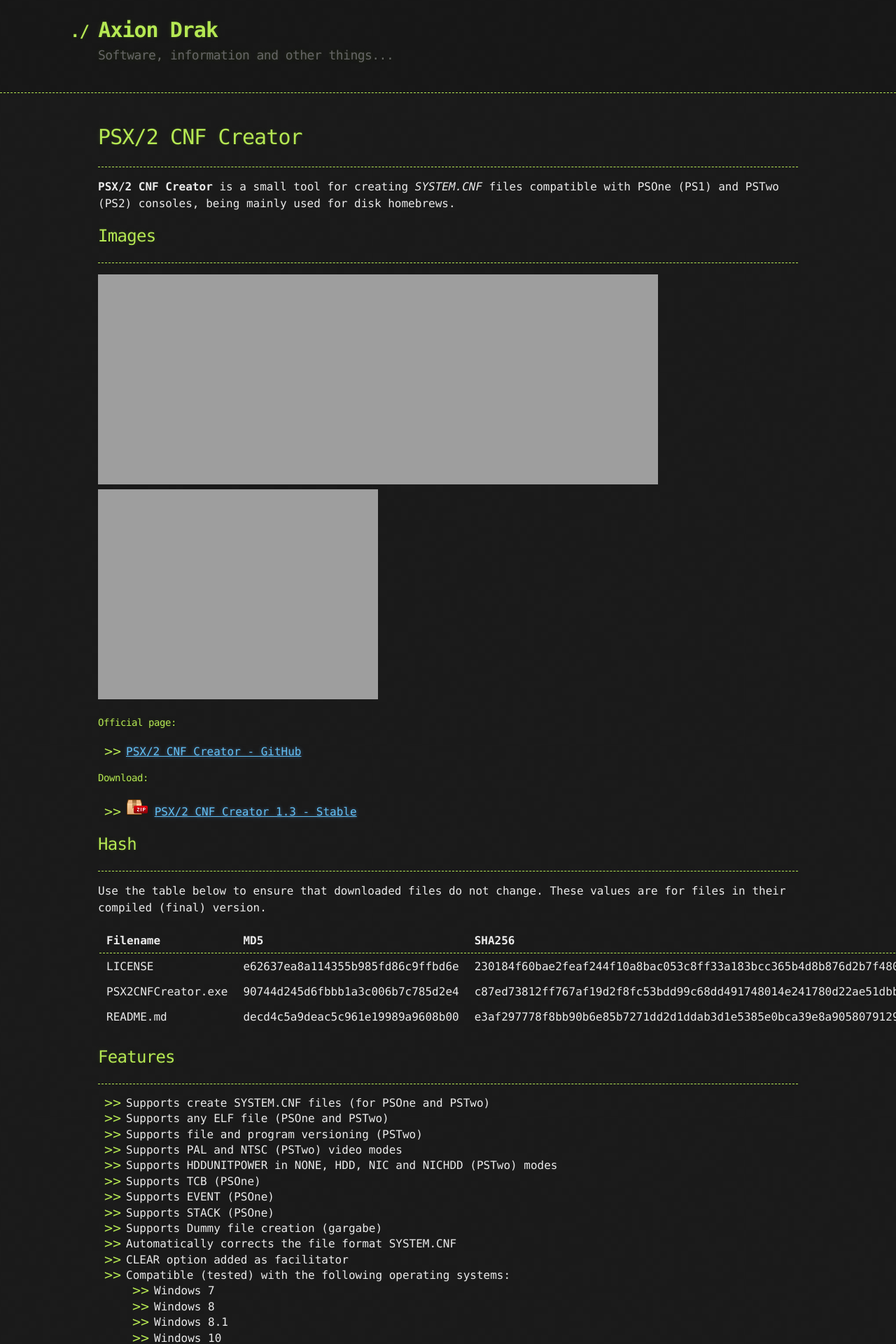
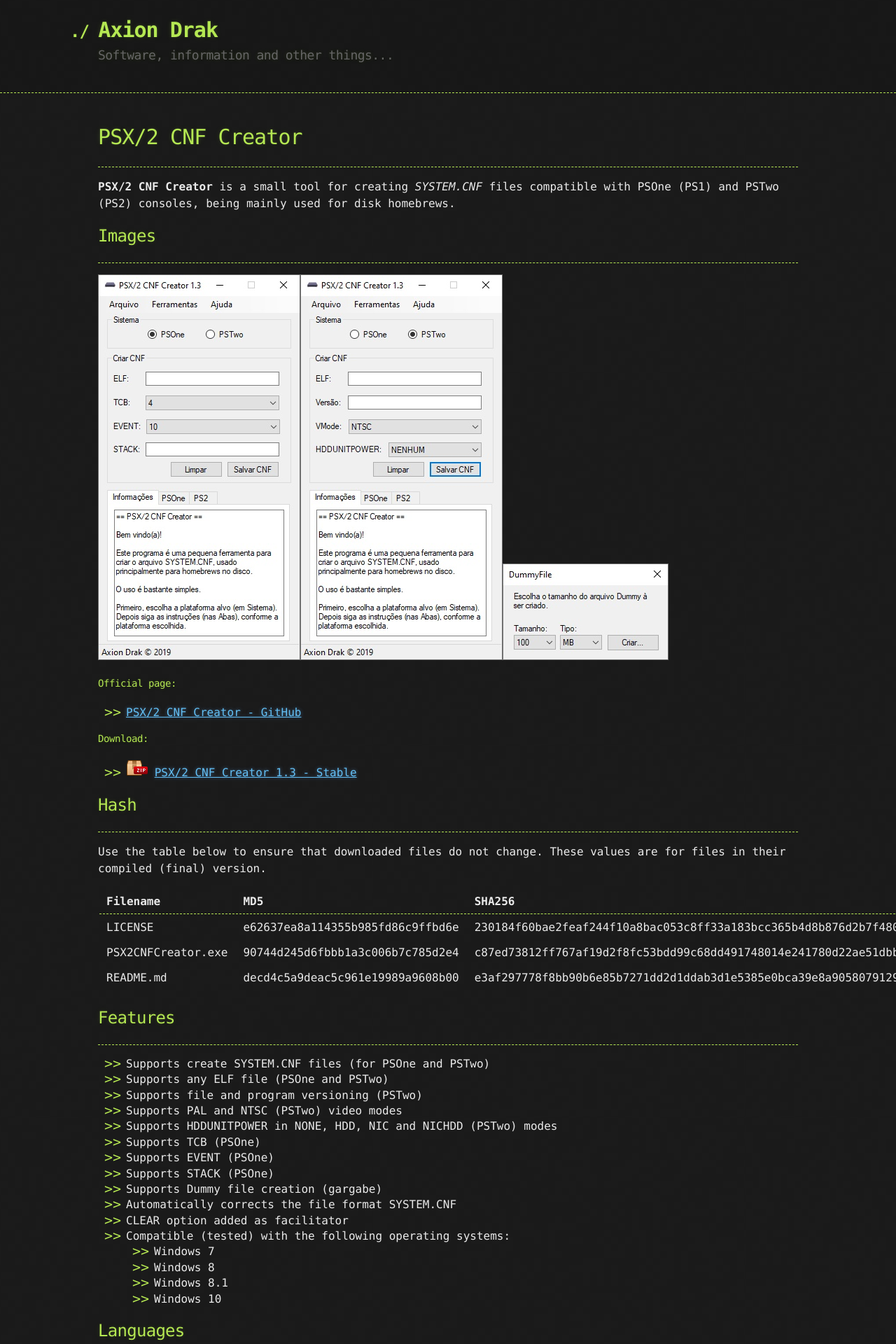
Before and after one commit to AxionDrak/axiondrak.github.io, a Jekyll site: the page built from psx-cnf.md, in a window 1280 px wide. Shown: the top 1920 px of the page at 70% size. Built offline with Jekyll 4.4.1, drawn with Linux system fonts in a browser that asks for light colours; our own code applies the rules of GitHub Pages for plain Markdown files.

Commit message:
Update psx-cnf.md

```diff
--- a/psx-cnf.md
+++ b/psx-cnf.md
@@ -9,7 +9,7 @@ layout: default
 
 ## Images
 * * *
-![useful image]({{ site.url }}/assets/images/psx-cnf-01.jpg)![useful image]({{ site.url }}/assets/images/psx-cnf-02.jpg)![useful image]({{ site.url }}/assets/images/psx-cnf-03.jpg)
+![useful image]({{ site.url }}/assets/images/psxcnf/psx-cnf-01.jpg)![useful image]({{ site.url }}/assets/images/psxcnf/psx-cnf-02.jpg)![useful image]({{ site.url }}/assets/images/psxcnf/psx-cnf-03.jpg)
 
 #### Official page:
 
```
